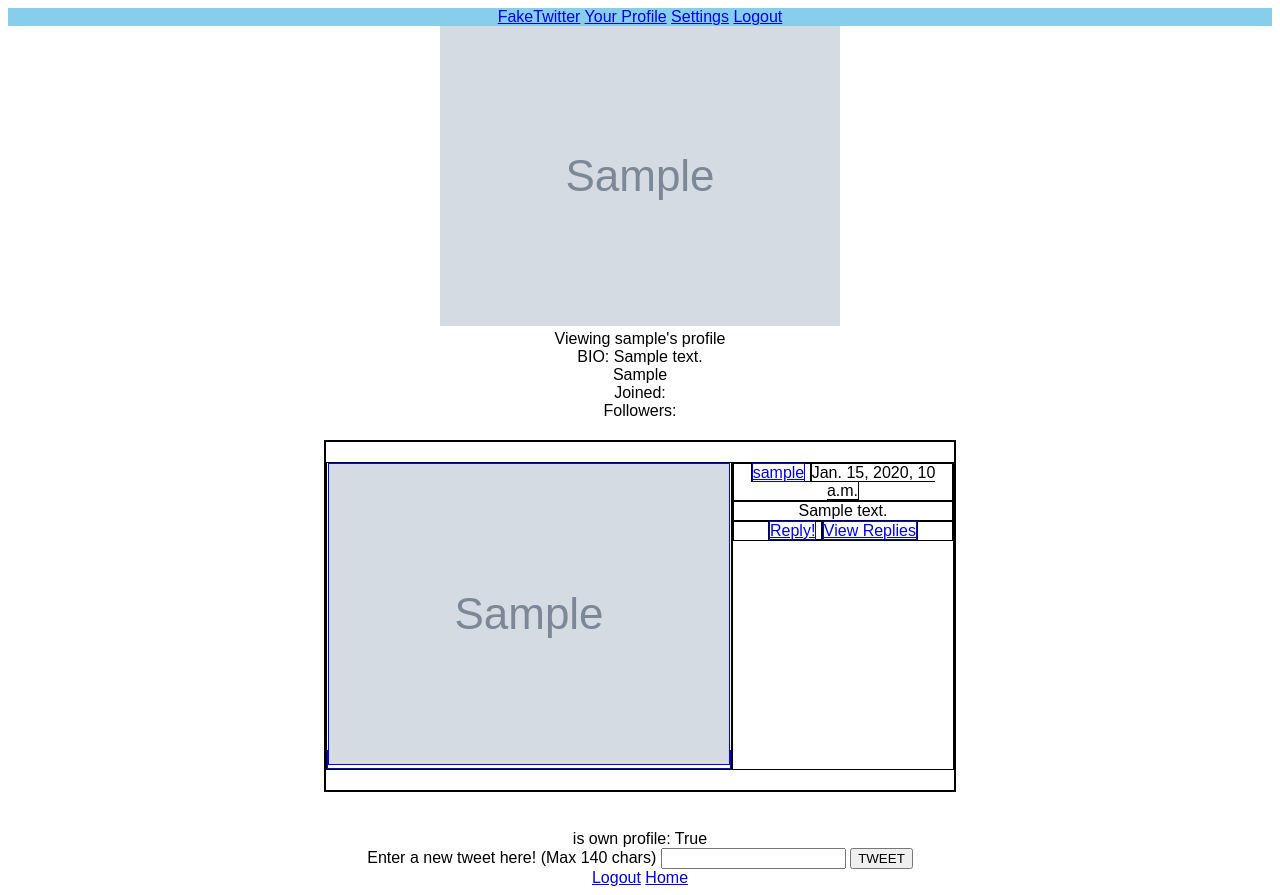
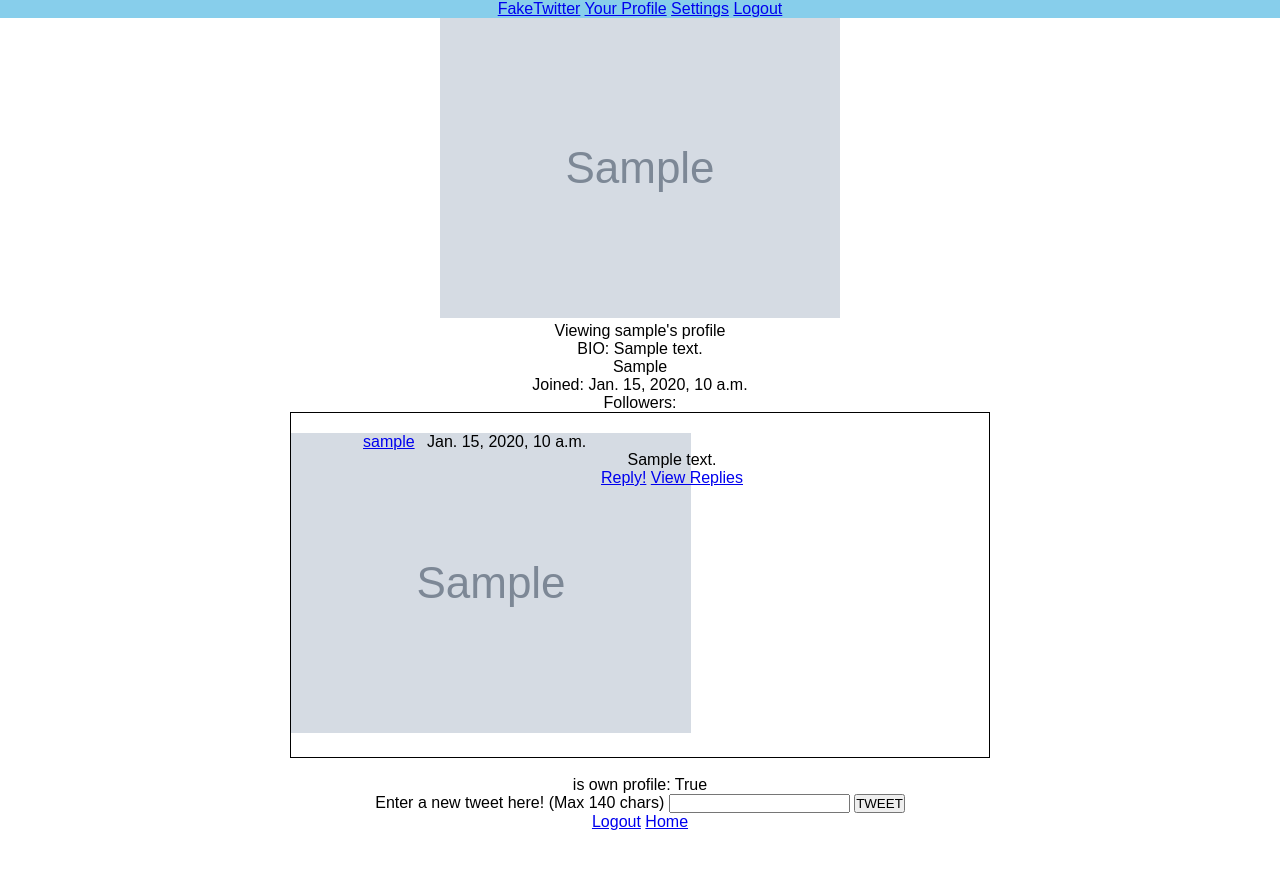
Before and after one commit to lucasdpau/twitclone, a Django app: a page that uses app1/templates/profile.html in a window 1280 px wide. After the commit the page ends 830 px from the top, so only its background shows below. Run offline with Django 3.2, Linux system fonts and the light colour scheme; a user stored in the database is signed in; tables that the repository leaves empty hold one stand-in row (values such as "Sample post"); grey boxes marked "Sample" are stand-in pictures.

Commit message:
add date joined. changed css on profile and index views

```diff
--- a/app1/static/app1/styles.css
+++ b/app1/static/app1/styles.css
@@ -1,3 +1,8 @@
+* {
+  padding: 0;
+  margin: 0;
+}
+
 header{
     background-color: skyblue;
 }
@@ -8,35 +13,57 @@ body{
     text-align: center;
 }
 
-.tweetcontainer{
-    width: 50%;
-    margin: 0 auto;
+.profile_wrapper {
+	max-width: 700px;
+	margin-left: auto;
+	margin-right: auto;
+}
+
+.index_wrapper {
+	max-width: 700px;
+	margin-left: auto;
+	margin-right: auto;
+}
+
+.tweet_container {
 }
 .parent-tweet {
     background-color: aquamarine;
 }
 
 .tweetcard{
-    margin-top: 20px;
-    margin-bottom: 20px;
+	max-width: 700px;
     padding-top:20px;
     padding-bottom: 20px;
-    border: 2px solid;
+    border: 1px solid;
     display:flex;
     flex-direction: row;
-    justify-content: center;
 }
 
-.tweetcard * {
-    border: 1px solid;
+.tweet_profile_pic {
+	width: 64px;
+}
+
+.tweet_content {
+	max-width: 636px;
+	flex-grow: 1;
+}
+
+.tweet_content_header {
+    text-align:left;
 }
 
 .tweet_content_header * {
     display: inline;
 }
 
-.tweetauthor{
+.tweet_author {
     height: auto;
+	padding-left: 0.5em;
+	padding-right: 0.5em;
+}
+
+.tweet_text {
 }
 
 .tweet_footer * {
--- a/app1/templates/index.html
+++ b/app1/templates/index.html
@@ -4,11 +4,11 @@
     {%endblock%}
     {%block content%}
     <body>
-        <div>
+        <div class="index_wrapper">
             <h1>
                 <a href="/profile/{{current_username}}">Hello {{ current_username }}! </a>
             </h1>
-            <div class="tweetcontainer">
+            <div class="tweet_container">
                 {% for tweet in tweets %}
                     <div class="tweetcard">
                         <div class="tweet_profile_pic">
--- a/app1/templates/profile.html
+++ b/app1/templates/profile.html
@@ -5,7 +5,7 @@
     {%block content%}
     </head>
     <body>
-        <div class="profile_right_col">
+        <div class="profile_wrapper">
             <div class="profile_header">
                 <div class="profile_banner">
 
@@ -33,13 +33,13 @@
                     {{ profile_location }}
                 </div>
                 <div class="profile_joindate">
-                    Joined:
+                    Joined: {{ profile_date_joined }}
                 </div>
                 <div class="profile_followers">
                     Followers:
                 </div>
             </div>
-            <div class="tweetcontainer">
+            <div class="tweet_container">
                     {% for tweet in tweets %}
                     <div class="tweetcard">
                         <div class="tweet_profile_pic">
@@ -57,16 +57,12 @@
                                     {{tweet.datetime}}
                                 </div>
                             </div>
-                            <div>
+                            <div class="tweet_text">
                                 {{ tweet.text }}
                             </div>
                             <div class="tweet_footer">
-                                <div class="tweet_reply">
-                                    <a href="/reply/{{tweet.id}}">Reply!</a>
-                                </div>
-                                <div class="tweet_children">
-                                    <a href="/tweets/{{tweet.id}}">View Replies</a>
-                                </div>
+                                <a href="/reply/{{tweet.id}}">Reply!</a>
+                                <a href="/tweets/{{tweet.id}}">View Replies</a>
                             </div>
                         </div>
                     </div>
--- a/app1/templates/settings.html
+++ b/app1/templates/settings.html
@@ -11,6 +11,9 @@
             <p>
                 {% load static%}
                 <img src="{% static profile_url %}">
+		<div>
+			<p>Date Joined: {{ profile_date_joined }}</p>
+		</div>
                 <div class="profile_bio">
                     BIO: {{ profile_bio }}
                 </div>
--- a/app1/views.py
+++ b/app1/views.py
@@ -88,6 +88,7 @@ def settings_view(request):
     profile_url = "app1/" + profile_pic
     profile_location = user_model_object.profile.location
     profile_bio = user_model_object.profile.bio
+    profile_date_joined = user_model_object.date_joined
     if request.method == "POST":
         bio_text = request.POST.get("bio")
         location_text = request.POST.get("location")
@@ -104,7 +105,7 @@ def settings_view(request):
             user_model_object.profile.profile_pic = updated_profile_pic
             user_model_object.save()
 
-    return render(request, "settings.html", {"current_username":current_username, "profile_url":profile_url, "profile_location": profile_location, "profile_bio": profile_bio })
+    return render(request, "settings.html", {"current_username":current_username, "profile_url":profile_url, "profile_location": profile_location, "profile_bio": profile_bio, "profile_date_joined": profile_date_joined  })
 
 
 def profile_view(request, profile_name):
@@ -128,7 +129,8 @@ def profile_view(request, profile_name):
     profile_bio = user_model_object.profile.bio #TODO Bio can't be found if no profile bio, default doesnt work on test!
     profile_pic = user_model_object.profile.profile_pic
     profile_location = user_model_object.profile.location
-    return render(request, "profile.html", {"profile_name": profile_name, "tweets":tweet_list, "current_username":current_username, "is_own_profile":is_own_profile, "profile_bio":profile_bio, "profile_pic":profile_pic, "profile_location":profile_location })
+    profile_date_joined = user_model_object.date_joined
+    return render(request, "profile.html", {"profile_name": profile_name, "tweets":tweet_list, "current_username":current_username, "is_own_profile":is_own_profile, "profile_bio":profile_bio, "profile_pic":profile_pic, "profile_location":profile_location, "profile_date_joined": profile_date_joined })
 
 def reply_view(request, tweet_id):
     current_username = request.user.username
```
